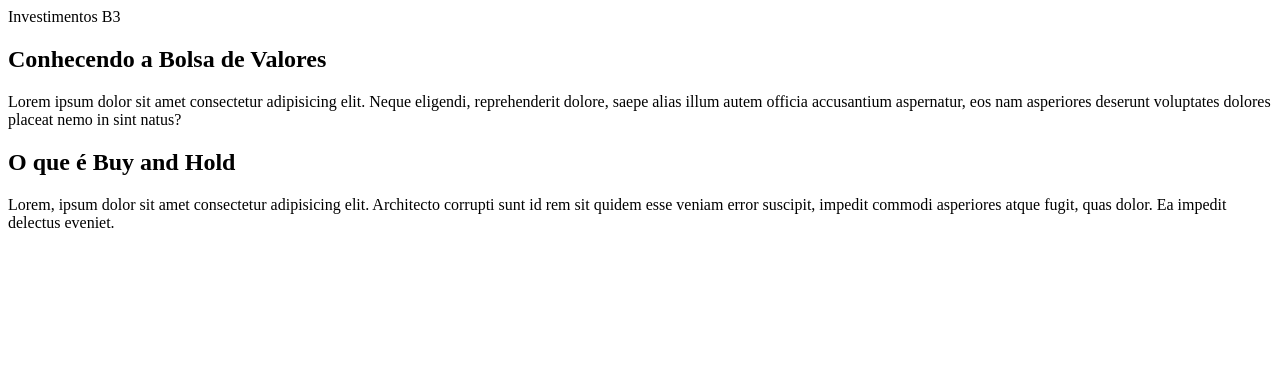
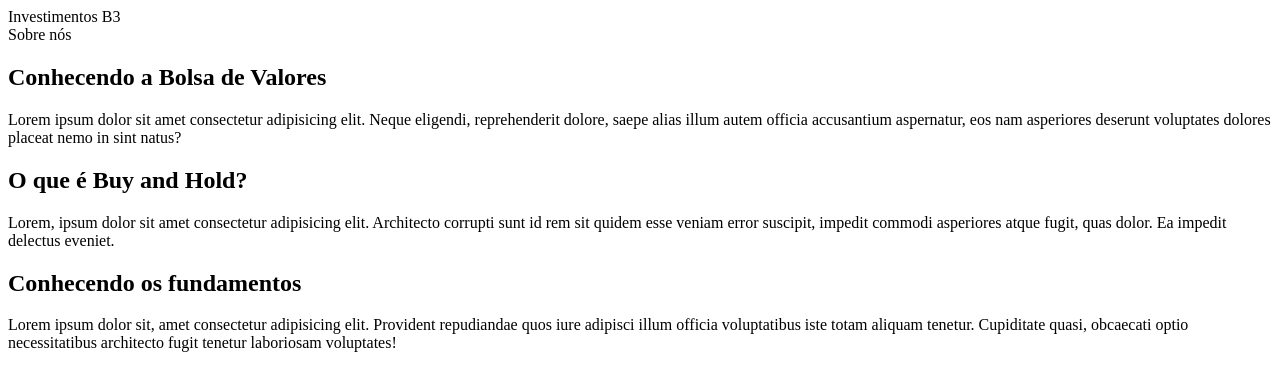
Before and after one commit to leo-25-end/Projeto-teste, a plain HTML site: page index.html in a window 1280 px wide. Drawn offline with Linux system fonts and the light colour scheme.

Commit message:
add fundamentos

```diff
--- a/index.html
+++ b/index.html
@@ -10,13 +10,18 @@
     <main>
         <header>Investimentos B3</header>
     </main>
+    <nav>Sobre nós</nav>
     <article>
         <h2>Conhecendo a Bolsa de Valores</h2>
         <p>Lorem ipsum dolor sit amet consectetur adipisicing elit. Neque eligendi, reprehenderit dolore, saepe alias illum autem officia accusantium aspernatur, eos nam asperiores deserunt voluptates dolores placeat nemo in sint natus?</p>
     </article>
     <article>
-        <h2>O que é Buy and Hold</h2>
+        <h2>O que é Buy and Hold?</h2>
         <p>Lorem, ipsum dolor sit amet consectetur adipisicing elit. Architecto corrupti sunt id rem sit quidem esse veniam error suscipit, impedit commodi asperiores atque fugit, quas dolor. Ea impedit delectus eveniet.</p>
+    </article>
+    <article>
+        <h2>Conhecendo os fundamentos</h2>
+        <p>Lorem ipsum dolor sit, amet consectetur adipisicing elit. Provident repudiandae quos iure adipisci illum officia voluptatibus iste totam aliquam tenetur. Cupiditate quasi, obcaecati optio necessitatibus architecto fugit tenetur laboriosam voluptates!</p>
     </article>
 </body>
 </html>
```
